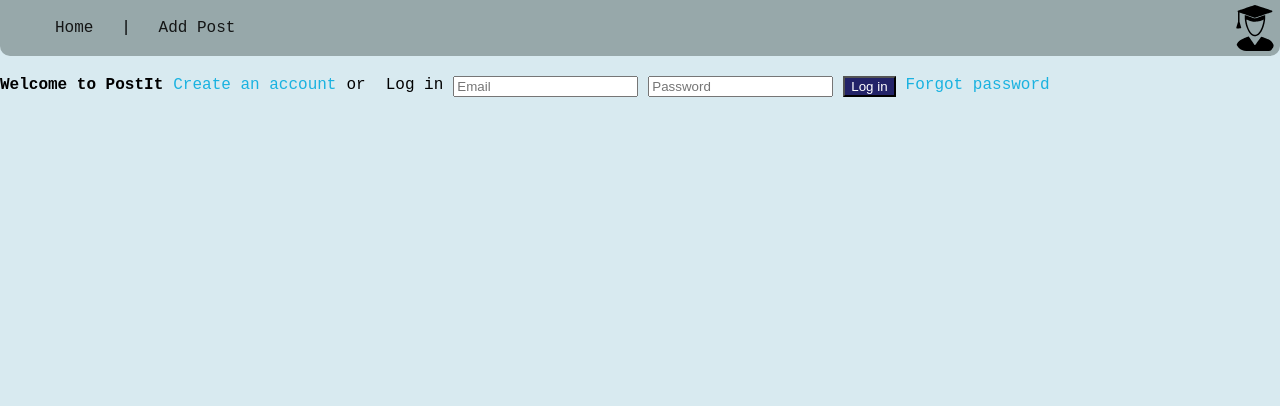
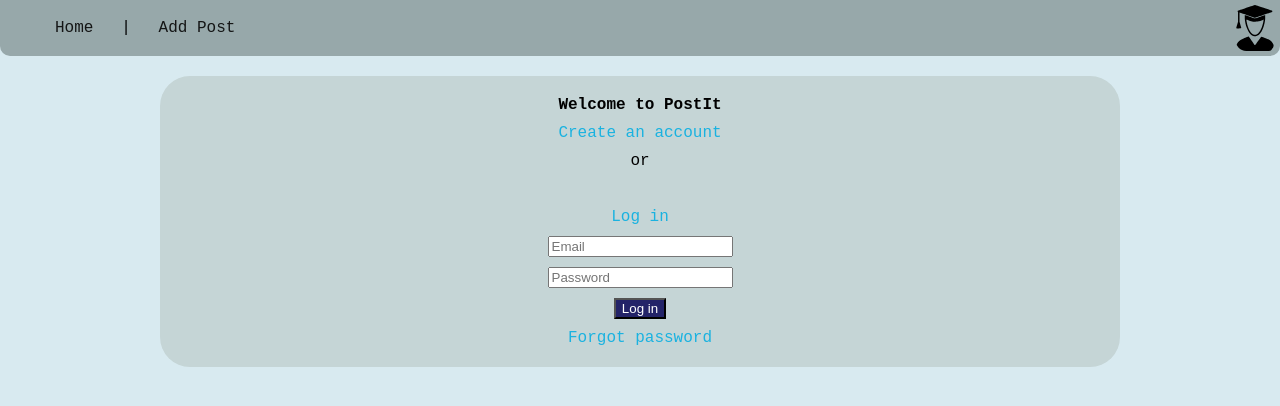
Before and after one commit to Inku0/web, a Vue app: page /login in a window 1280 px wide. Shown: the top 406 px of the page. Built offline with nearby package versions, Linux system fonts and the light colour scheme.

Commit message:
moved css around; fixed login and addpost pages

```diff
--- a/src/views/AccountView.vue
+++ b/src/views/AccountView.vue
@@ -1,11 +1,26 @@
+<script setup>
+import {ref} from "vue";
+
+const buttonText = ref("Log in");
+const createHandler = () => {
+  buttonText.value = "Sign up";
+}
+const logInHandler = () => {
+  buttonText.value = "Log in";
+}
+const shameUser = () => {
+  alert("just try to remember it :)")
+}
+</script>
+
 <template>
   <form action="index.html" method="POST" id="loginForm">
     <div class="container">
       <h1>Welcome to PostIt</h1>
-      <a href="#">Create an account</a>
+      <a @click="createHandler" href="#">Create an account</a>
       <p>or</p>
       <br />
-      <p>Log in</p>
+      <a @click="logInHandler" href="#">Log in</a>
       <label>
         <input type="text" placeholder="Email" name="Email" id="emailInput" required />
       </label>
@@ -14,10 +29,53 @@
         <input type="text" placeholder="Password" name="Password" required />
       </label>
 
-      <button type="submit">Log in</button>
-      <a href="#">Forgot password</a>
+      <button type="submit">{{buttonText}}</button>
+      <a @click="shameUser" href="#">Forgot password</a>
     </div>
   </form>
 </template>
 
-<style scoped></style>
+<style scoped>
+  /* AddPost Page and Login page styling */
+  .container {
+    display: flex;
+    flex-direction: column;
+    align-items: center;
+    text-align: center;
+    box-sizing: border-box;
+    margin-top: 20px;
+    margin-left: auto;
+    margin-right: auto;
+    background-color: rgb(197, 213, 214);
+    gap: 10px;
+    border-radius: 30px;
+    padding: 20px 10px;
+    width: 100%;
+    max-width: 75vw;
+  }
+
+  .container > a {
+    color: rgb(26, 178, 224);
+    text-decoration: none;
+    margin: 0;
+  }
+
+  .container > p {
+    margin: 0;
+  }
+
+  .container h1 {
+    font-weight: bolder;
+    font-size: medium;
+    margin: 0;
+  }
+
+  .container > button {
+    background-color: rgb(35, 35, 104);
+    color: white;
+  }
+
+  .container h1 ~ input {
+    width: 50%;
+  }
+</style>
--- a/src/views/AddPostView.vue
+++ b/src/views/AddPostView.vue
@@ -27,4 +27,46 @@
   .inputField label + input {
     width: 180px;
   }
+  /* AddPost Page and Login page styling */
+  .container {
+    display: flex;
+    flex-direction: column;
+    align-items: center;
+    text-align: center;
+    box-sizing: border-box;
+    margin-top: 20px;
+    margin-left: auto;
+    margin-right: auto;
+    background-color: rgb(197, 213, 214);
+    gap: 10px;
+    border-radius: 30px;
+    padding: 20px 10px;
+    width: 100%;
+    max-width: 75vw;
+  }
+
+  .container > a {
+    color: rgb(26, 178, 224);
+    text-decoration: none;
+    margin: 0;
+  }
+
+  .container > p {
+    margin: 0;
+  }
+
+  .container h1 {
+    font-weight: bolder;
+    font-size: medium;
+    margin: 0;
+  }
+
+  .container > button {
+    background-color: rgb(35, 35, 104);
+    color: white;
+  }
+
+  .container h1 ~ input {
+    width: 50%;
+  }
 </style>
```
Also changed, not shown: src/assets/main.css (+0 -10 lines). Lines whose indentation alone changed are shown as unchanged.
